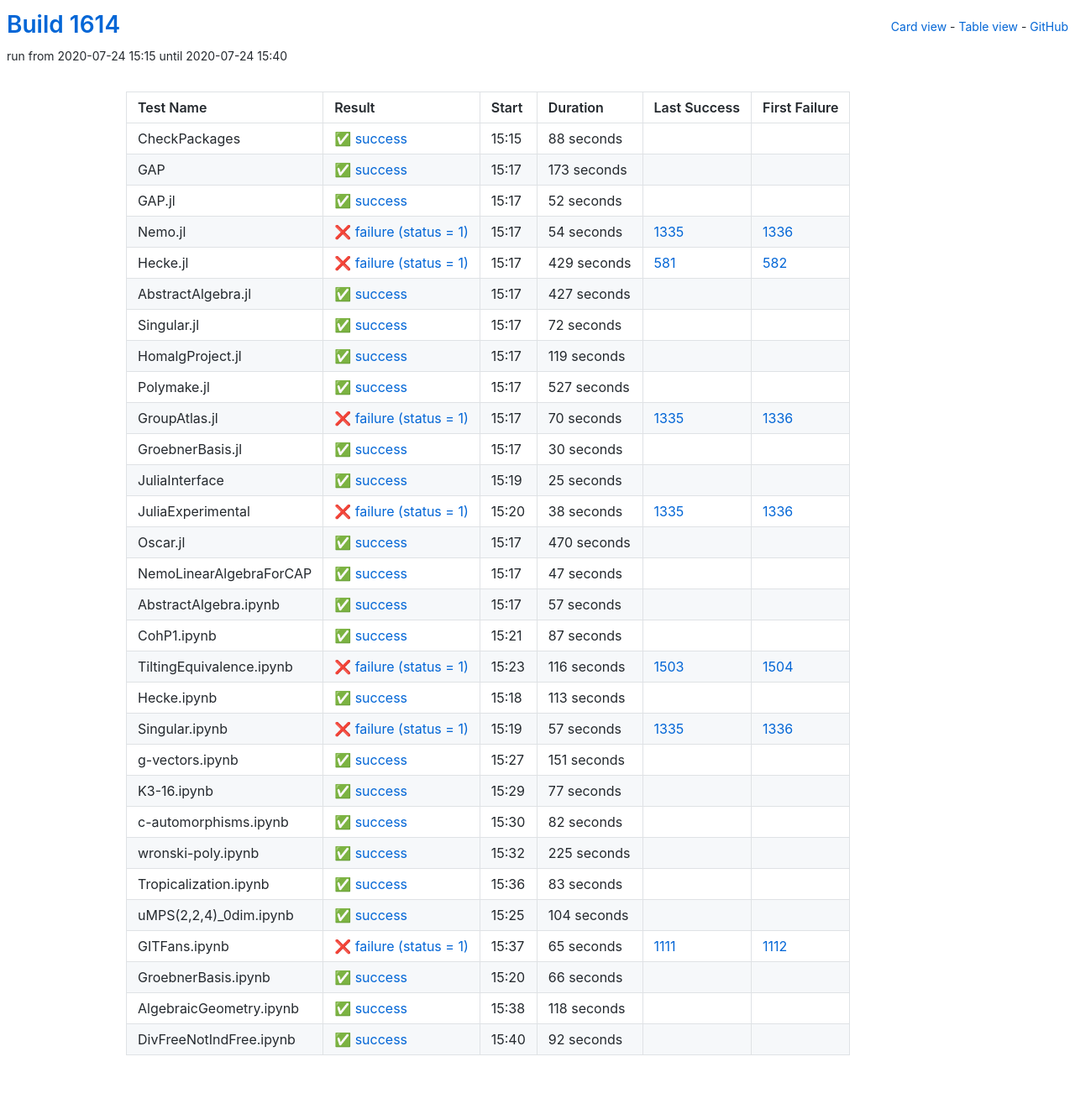
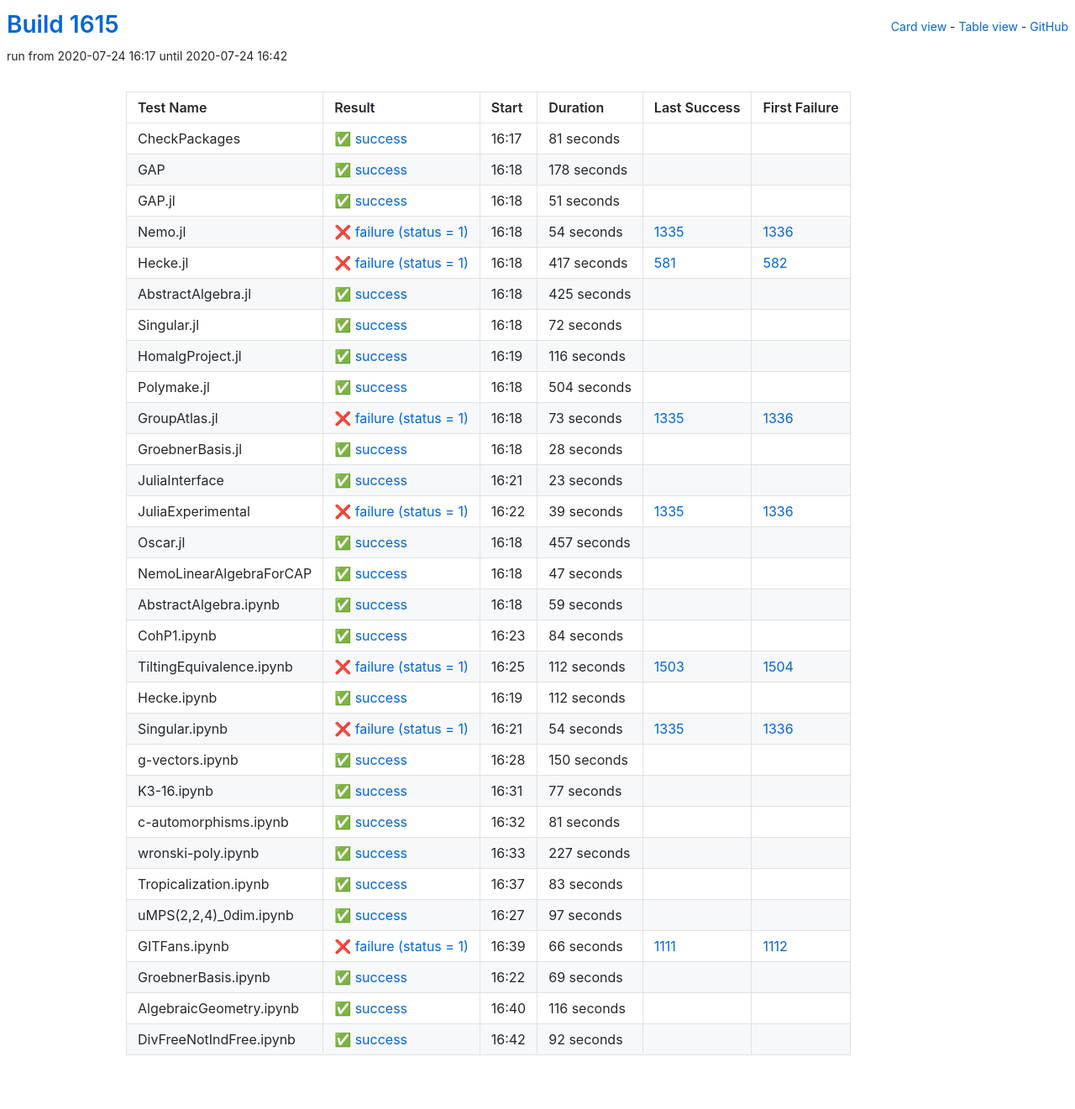
Before and after one commit to oscar-system/oscar-ci-status-1.4, a Jekyll site: the page built from table.html, in a window 1280 px wide. Shown: the whole page at 84% size. Built offline with Jekyll 4.4.1, drawn with Linux system fonts in a browser that asks for light colours.

Commit message:
Build #1615

```diff
--- a/_data/ci.yml
+++ b/_data/ci.yml
@@ -1,6 +1,6 @@
 ---
-build: 1614
-build_url: https://oscarci.mathematik.uni-kl.de/job/oscar-julia-1.4/1614/
+build: 1615
+build_url: https://oscarci.mathematik.uni-kl.de/job/oscar-julia-1.4/1615/
 job: oscar-julia-1.4
 organization: oscar-system
 repo: oscar-ci-status-1.4
@@ -8,44 +8,44 @@ repourl: https://github.com/oscar-system/oscar-ci-status-1.4
 tests:
 - name: CheckPackages
   id: checkpackages
-  log: https://oscarci.mathematik.uni-kl.de/job/oscar-julia-1.4/1614/artifact/logs/build-1614/CheckPackages.log
-  start: 2020-07-24 15:15
+  log: https://oscarci.mathematik.uni-kl.de/job/oscar-julia-1.4/1615/artifact/logs/build-1615/CheckPackages.log
+  start: 2020-07-24 16:17
   success: true
   exitcode: 0
   status: success
-  duration: 88
+  duration: 81
   last_success: false
   last_success_url:
   first_failure: false
   first_failure_url:
 - name: GAP
   id: gap
-  log: https://oscarci.mathematik.uni-kl.de/job/oscar-julia-1.4/1614/artifact/logs/build-1614/GAP.log
-  start: 2020-07-24 15:17
+  log: https://oscarci.mathematik.uni-kl.de/job/oscar-julia-1.4/1615/artifact/logs/build-1615/GAP.log
+  start: 2020-07-24 16:18
   success: true
   exitcode: 0
   status: success
-  duration: 173
+  duration: 178
   last_success: false
   last_success_url:
   first_failure: false
   first_failure_url:
 - name: GAP.jl
   id: gap-jl
-  log: https://oscarci.mathematik.uni-kl.de/job/oscar-julia-1.4/1614/artifact/logs/build-1614/GAP.jl.log
-  start: 2020-07-24 15:17
+  log: https://oscarci.mathematik.uni-kl.de/job/oscar-julia-1.4/1615/artifact/logs/build-1615/GAP.jl.log
+  start: 2020-07-24 16:18
   success: true
   exitcode: 0
   status: success
-  duration: 52
+  duration: 51
   last_success: false
   last_success_url:
   first_failure: false
   first_failure_url:
 - name: Nemo.jl
   id: nemo-jl
-  log: https://oscarci.mathematik.uni-kl.de/job/oscar-julia-1.4/1614/artifact/logs/build-1614/Nemo.jl.log
-  start: 2020-07-24 15:17
+  log: https://oscarci.mathematik.uni-kl.de/job/oscar-julia-1.4/1615/artifact/logs/build-1615/Nemo.jl.log
+  start: 2020-07-24 16:18
   success: false
   exitcode: 1
   status: failure
@@ -56,32 +56,32 @@ tests:
   first_failure_url: https://oscarci.mathematik.uni-kl.de/job/oscar-julia-1.4/1336/
 - name: Hecke.jl
   id: hecke-jl
-  log: https://oscarci.mathematik.uni-kl.de/job/oscar-julia-1.4/1614/artifact/logs/build-1614/Hecke.jl.log
-  start: 2020-07-24 15:17
+  log: https://oscarci.mathematik.uni-kl.de/job/oscar-julia-1.4/1615/artifact/logs/build-1615/Hecke.jl.log
+  start: 2020-07-24 16:18
   success: false
   exitcode: 1
   status: failure
-  duration: 429
+  duration: 417
   last_success: 581
   last_success_url: https://oscarci.mathematik.uni-kl.de/job/oscar-julia-1.4/581/
   first_failure: 582
   first_failure_url: https://oscarci.mathematik.uni-kl.de/job/oscar-julia-1.4/582/
 - name: AbstractAlgebra.jl
   id: abstractalgebra-jl
-  log: https://oscarci.mathematik.uni-kl.de/job/oscar-julia-1.4/1614/artifact/logs/build-1614/AbstractAlgebra.jl.log
-  start: 2020-07-24 15:17
+  log: https://oscarci.mathematik.uni-kl.de/job/oscar-julia-1.4/1615/artifact/logs/build-1615/AbstractAlgebra.jl.log
+  start: 2020-07-24 16:18
   success: true
   exitcode: 0
   status: success
-  duration: 427
+  duration: 425
   last_success: false
   last_success_url:
   first_failure: false
   first_failure_url:
 - name: Singular.jl
   id: singular-jl
-  log: https://oscarci.mathematik.uni-kl.de/job/oscar-julia-1.4/1614/artifact/logs/build-1614/Singular.jl.log
-  start: 2020-07-24 15:17
+  log: https://oscarci.mathematik.uni-kl.de/job/oscar-julia-1.4/1615/artifact/logs/build-1615/Singular.jl.log
+  start: 2020-07-24 16:18
   success: true
   exitcode: 0
   status: success
@@ -92,92 +92,92 @@ tests:
   first_failure_url:
 - name: HomalgProject.jl
   id: homalgproject-jl
-  log: https://oscarci.mathematik.uni-kl.de/job/oscar-julia-1.4/1614/artifact/logs/build-1614/HomalgProject.jl.log
-  start: 2020-07-24 15:17
+  log: https://oscarci.mathematik.uni-kl.de/job/oscar-julia-1.4/1615/artifact/logs/build-1615/HomalgProject.jl.log
+  start: 2020-07-24 16:19
   success: true
   exitcode: 0
   status: success
-  duration: 119
+  duration: 116
   last_success: false
   last_success_url:
   first_failure: false
   first_failure_url:
 - name: Polymake.jl
   id: polymake-jl
-  log: https://oscarci.mathematik.uni-kl.de/job/oscar-julia-1.4/1614/artifact/logs/build-1614/Polymake.jl.log
-  start: 2020-07-24 15:17
+  log: https://oscarci.mathematik.uni-kl.de/job/oscar-julia-1.4/1615/artifact/logs/build-1615/Polymake.jl.log
+  start: 2020-07-24 16:18
   success: true
   exitcode: 0
   status: success
-  duration: 527
+  duration: 504
   last_success: false
   last_success_url:
   first_failure: false
   first_failure_url:
 - name: GroupAtlas.jl
   id: groupatlas-jl
-  log: https://oscarci.mathematik.uni-kl.de/job/oscar-julia-1.4/1614/artifact/logs/build-1614/GroupAtlas.jl.log
-  start: 2020-07-24 15:17
+  log: https://oscarci.mathematik.uni-kl.de/job/oscar-julia-1.4/1615/artifact/logs/build-1615/GroupAtlas.jl.log
+  start: 2020-07-24 16:18
   success: false
   exitcode: 1
   status: failure
-  duration: 70
+  duration: 73
   last_success: 1335
   last_success_url: https://oscarci.mathematik.uni-kl.de/job/oscar-julia-1.4/1335/
   first_failure: 1336
   first_failure_url: https://oscarci.mathematik.uni-kl.de/job/oscar-julia-1.4/1336/
 - name: GroebnerBasis.jl
   id: groebnerbasis-jl
-  log: https://oscarci.mathematik.uni-kl.de/job/oscar-julia-1.4/1614/artifact/logs/build-1614/GroebnerBasis.jl.log
-  start: 2020-07-24 15:17
+  log: https://oscarci.mathematik.uni-kl.de/job/oscar-julia-1.4/1615/artifact/logs/build-1615/GroebnerBasis.jl.log
+  start: 2020-07-24 16:18
   success: true
   exitcode: 0
   status: success
-  duration: 30
+  duration: 28
   last_success: false
   last_success_url:
   first_failure: false
   first_failure_url:
 - name: JuliaInterface
   id: juliainterface
-  log: https://oscarci.mathematik.uni-kl.de/job/oscar-julia-1.4/1614/artifact/logs/build-1614/JuliaInterface.log
-  start: 2020-07-24 15:19
+  log: https://oscarci.mathematik.uni-kl.de/job/oscar-julia-1.4/1615/artifact/logs/build-1615/JuliaInterface.log
+  start: 2020-07-24 16:21
   success: true
   exitcode: 0
   status: success
-  duration: 25
+  duration: 23
   last_success: false
   last_success_url:
   first_failure: false
   first_failure_url:
 - name: JuliaExperimental
   id: juliaexperimental
-  log: https://oscarci.mathematik.uni-kl.de/job/oscar-julia-1.4/1614/artifact/logs/build-1614/JuliaExperimental.log
-  start: 2020-07-24 15:20
+  log: https://oscarci.mathematik.uni-kl.de/job/oscar-julia-1.4/1615/artifact/logs/build-1615/JuliaExperimental.log
+  start: 2020-07-24 16:22
   success: false
   exitcode: 1
   status: failure
-  duration: 38
+  duration: 39
   last_success: 1335
   last_success_url: https://oscarci.mathematik.uni-kl.de/job/oscar-julia-1.4/1335/
   first_failure: 1336
   first_failure_url: https://oscarci.mathematik.uni-kl.de/job/oscar-julia-1.4/1336/
 - name: Oscar.jl
   id: oscar-jl
-  log: https://oscarci.mathematik.uni-kl.de/job/oscar-julia-1.4/1614/artifact/logs/build-1614/Oscar.jl.log
-  start: 2020-07-24 15:17
+  log: https://oscarci.mathematik.uni-kl.de/job/oscar-julia-1.4/1615/artifact/logs/build-1615/Oscar.jl.log
+  start: 2020-07-24 16:18
   success: true
   exitcode: 0
   status: success
-  duration: 470
+  duration: 457
   last_success: false
   last_success_url:
   first_failure: false
   first_failure_url:
 - name: NemoLinearAlgebraForCAP
   id: nemolinearalgebraforcap
-  log: https://oscarci.mathematik.uni-kl.de/job/oscar-julia-1.4/1614/artifact/logs/build-1614/NemoLinearAlgebraForCAP.log
-  start: 2020-07-24 15:17
+  log: https://oscarci.mathematik.uni-kl.de/job/oscar-julia-1.4/1615/artifact/logs/build-1615/NemoLinearAlgebraForCAP.log
+  start: 2020-07-24 16:18
   success: true
   exitcode: 0
   status: success
@@ -188,80 +188,80 @@ tests:
   first_failure_url:
 - name: AbstractAlgebra.ipynb
   id: abstractalgebra-ipynb
-  log: https://oscarci.mathematik.uni-kl.de/job/oscar-julia-1.4/1614/artifact/logs/build-1614/AbstractAlgebra.ipynb.log
-  start: 2020-07-24 15:17
+  log: https://oscarci.mathematik.uni-kl.de/job/oscar-julia-1.4/1615/artifact/logs/build-1615/AbstractAlgebra.ipynb.log
+  start: 2020-07-24 16:18
   success: true
   exitcode: 0
   status: success
-  duration: 57
+  duration: 59
   last_success: false
   last_success_url:
   first_failure: false
   first_failure_url:
 - name: CohP1.ipynb
   id: cohp1-ipynb
-  log: https://oscarci.mathematik.uni-kl.de/job/oscar-julia-1.4/1614/artifact/logs/build-1614/CohP1.ipynb.log
-  start: 2020-07-24 15:21
+  log: https://oscarci.mathematik.uni-kl.de/job/oscar-julia-1.4/1615/artifact/logs/build-1615/CohP1.ipynb.log
+  start: 2020-07-24 16:23
   success: true
   exitcode: 0
   status: success
-  duration: 87
+  duration: 84
   last_success: false
   last_success_url:
   first_failure: false
   first_failure_url:
 - name: TiltingEquivalence.ipynb
   id: tiltingequivalence-ipynb
-  log: https://oscarci.mathematik.uni-kl.de/job/oscar-julia-1.4/1614/artifact/logs/build-1614/TiltingEquivalence.ipynb.log
-  start: 2020-07-24 15:23
+  log: https://oscarci.mathematik.uni-kl.de/job/oscar-julia-1.4/1615/artifact/logs/build-1615/TiltingEquivalence.ipynb.log
+  start: 2020-07-24 16:25
   success: false
   exitcode: 1
   status: failure
-  duration: 116
+  duration: 112
   last_success: 1503
   last_success_url: https://oscarci.mathematik.uni-kl.de/job/oscar-julia-1.4/1503/
   first_failure: 1504
   first_failure_url: https://oscarci.mathematik.uni-kl.de/job/oscar-julia-1.4/1504/
 - name: Hecke.ipynb
   id: hecke-ipynb
-  log: https://oscarci.mathematik.uni-kl.de/job/oscar-julia-1.4/1614/artifact/logs/build-1614/Hecke.ipynb.log
-  start: 2020-07-24 15:18
+  log: https://oscarci.mathematik.uni-kl.de/job/oscar-julia-1.4/1615/artifact/logs/build-1615/Hecke.ipynb.log
+  start: 2020-07-24 16:19
   success: true
   exitcode: 0
   status: success
-  duration: 113
+  duration: 112
   last_success: false
   last_success_url:
   first_failure: false
   first_failure_url:
 - name: Singular.ipynb
   id: singular-ipynb
-  log: https://oscarci.mathematik.uni-kl.de/job/oscar-julia-1.4/1614/artifact/logs/build-1614/Singular.ipynb.log
-  start: 2020-07-24 15:19
+  log: https://oscarci.mathematik.uni-kl.de/job/oscar-julia-1.4/1615/artifact/logs/build-1615/Singular.ipynb.log
+  start: 2020-07-24 16:21
   success: false
   exitcode: 1
   status: failure
-  duration: 57
+  duration: 54
   last_success: 1335
   last_success_url: https://oscarci.mathematik.uni-kl.de/job/oscar-julia-1.4/1335/
   first_failure: 1336
   first_failure_url: https://oscarci.mathematik.uni-kl.de/job/oscar-julia-1.4/1336/
 - name: g-vectors.ipynb
   id: g-vectors-ipynb
-  log: https://oscarci.mathematik.uni-kl.de/job/oscar-julia-1.4/1614/artifact/logs/build-1614/g-vectors.ipynb.log
-  start: 2020-07-24 15:27
+  log: https://oscarci.mathematik.uni-kl.de/job/oscar-julia-1.4/1615/artifact/logs/build-1615/g-vectors.ipynb.log
+  start: 2020-07-24 16:28
   success: true
   exitcode: 0
   status: success
-  duration: 151
+  duration: 150
   last_success: false
   last_success_url:
   first_failure: false
   first_failure_url:
 - name: K3-16.ipynb
   id: k3-16-ipynb
-  log: https://oscarci.mathematik.uni-kl.de/job/oscar-julia-1.4/1614/artifact/logs/build-1614/K3-16.ipynb.log
-  start: 2020-07-24 15:29
+  log: https://oscarci.mathematik.uni-kl.de/job/oscar-julia-1.4/1615/artifact/logs/build-1615/K3-16.ipynb.log
+  start: 2020-07-24 16:31
   success: true
   exitcode: 0
   status: success
@@ -272,32 +272,32 @@ tests:
   first_failure_url:
 - name: c-automorphisms.ipynb
   id: c-automorphisms-ipynb
-  log: https://oscarci.mathematik.uni-kl.de/job/oscar-julia-1.4/1614/artifact/logs/build-1614/c-automorphisms.ipynb.log
-  start: 2020-07-24 15:30
+  log: https://oscarci.mathematik.uni-kl.de/job/oscar-julia-1.4/1615/artifact/logs/build-1615/c-automorphisms.ipynb.log
+  start: 2020-07-24 16:32
   success: true
   exitcode: 0
   status: success
-  duration: 82
+  duration: 81
   last_success: false
   last_success_url:
   first_failure: false
   first_failure_url:
 - name: wronski-poly.ipynb
   id: wronski-poly-ipynb
-  log: https://oscarci.mathematik.uni-kl.de/job/oscar-julia-1.4/1614/artifact/logs/build-1614/wronski-poly.ipynb.log
-  start: 2020-07-24 15:32
+  log: https://oscarci.mathematik.uni-kl.de/job/oscar-julia-1.4/1615/artifact/logs/build-1615/wronski-poly.ipynb.log
+  start: 2020-07-24 16:33
   success: true
   exitcode: 0
   status: success
-  duration: 225
+  duration: 227
   last_success: false
   last_success_url:
   first_failure: false
   first_failure_url:
 - name: Tropicalization.ipynb
   id: tropicalization-ipynb
-  log: https://oscarci.mathematik.uni-kl.de/job/oscar-julia-1.4/1614/artifact/logs/build-1614/Tropicalization.ipynb.log
-  start: 2020-07-24 15:36
+  log: https://oscarci.mathematik.uni-kl.de/job/oscar-julia-1.4/1615/artifact/logs/build-1615/Tropicalization.ipynb.log
+  start: 2020-07-24 16:37
   success: true
   exitcode: 0
   status: success
@@ -308,56 +308,56 @@ tests:
   first_failure_url:
 - name: uMPS(2,2,4)_0dim.ipynb
   id: umps-2-2-4-0dim-ipynb
-  log: https://oscarci.mathematik.uni-kl.de/job/oscar-julia-1.4/1614/artifact/logs/build-1614/uMPS-2-2-4-_0dim.ipynb.log
-  start: 2020-07-24 15:25
+  log: https://oscarci.mathematik.uni-kl.de/job/oscar-julia-1.4/1615/artifact/logs/build-1615/uMPS-2-2-4-_0dim.ipynb.log
+  start: 2020-07-24 16:27
   success: true
   exitcode: 0
   status: success
-  duration: 104
+  duration: 97
   last_success: false
   last_success_url:
   first_failure: false
   first_failure_url:
 - name: GITFans.ipynb
   id: gitfans-ipynb
-  log: https://oscarci.mathematik.uni-kl.de/job/oscar-julia-1.4/1614/artifact/logs/build-1614/GITFans.ipynb.log
-  start: 2020-07-24 15:37
+  log: https://oscarci.mathematik.uni-kl.de/job/oscar-julia-1.4/1615/artifact/logs/build-1615/GITFans.ipynb.log
+  start: 2020-07-24 16:39
   success: false
   exitcode: 1
   status: failure
-  duration: 65
+  duration: 66
   last_success: 1111
   last_success_url: https://oscarci.mathematik.uni-kl.de/job/oscar-julia-1.4/1111/
   first_failure: 1112
   first_failure_url: https://oscarci.mathematik.uni-kl.de/job/oscar-julia-1.4/1112/
 - name: GroebnerBasis.ipynb
   id: groebnerbasis-ipynb
-  log: https://oscarci.mathematik.uni-kl.de/job/oscar-julia-1.4/1614/artifact/logs/build-1614/GroebnerBasis.ipynb.log
-  start: 2020-07-24 15:20
+  log: https://oscarci.mathematik.uni-kl.de/job/oscar-julia-1.4/1615/artifact/logs/build-1615/GroebnerBasis.ipynb.log
+  start: 2020-07-24 16:22
   success: true
   exitcode: 0
   status: success
-  duration: 66
+  duration: 69
   last_success: false
   last_success_url:
   first_failure: false
   first_failure_url:
 - name: AlgebraicGeometry.ipynb
   id: algebraicgeometry-ipynb
-  log: https://oscarci.mathematik.uni-kl.de/job/oscar-julia-1.4/1614/artifact/logs/build-1614/AlgebraicGeometry.ipynb.log
-  start: 2020-07-24 15:38
+  log: https://oscarci.mathematik.uni-kl.de/job/oscar-julia-1.4/1615/artifact/logs/build-1615/AlgebraicGeometry.ipynb.log
+  start: 2020-07-24 16:40
   success: true
   exitcode: 0
   status: success
-  duration: 118
+  duration: 116
   last_success: false
   last_success_url:
   first_failure: false
   first_failure_url:
 - name: DivFreeNotIndFree.ipynb
   id: divfreenotindfree-ipynb
-  log: https://oscarci.mathematik.uni-kl.de/job/oscar-julia-1.4/1614/artifact/logs/build-1614/DivFreeNotIndFree.ipynb.log
-  start: 2020-07-24 15:40
+  log: https://oscarci.mathematik.uni-kl.de/job/oscar-julia-1.4/1615/artifact/logs/build-1615/DivFreeNotIndFree.ipynb.log
+  start: 2020-07-24 16:42
   success: true
   exitcode: 0
   status: success
```
Also changed, not shown: README.md.
